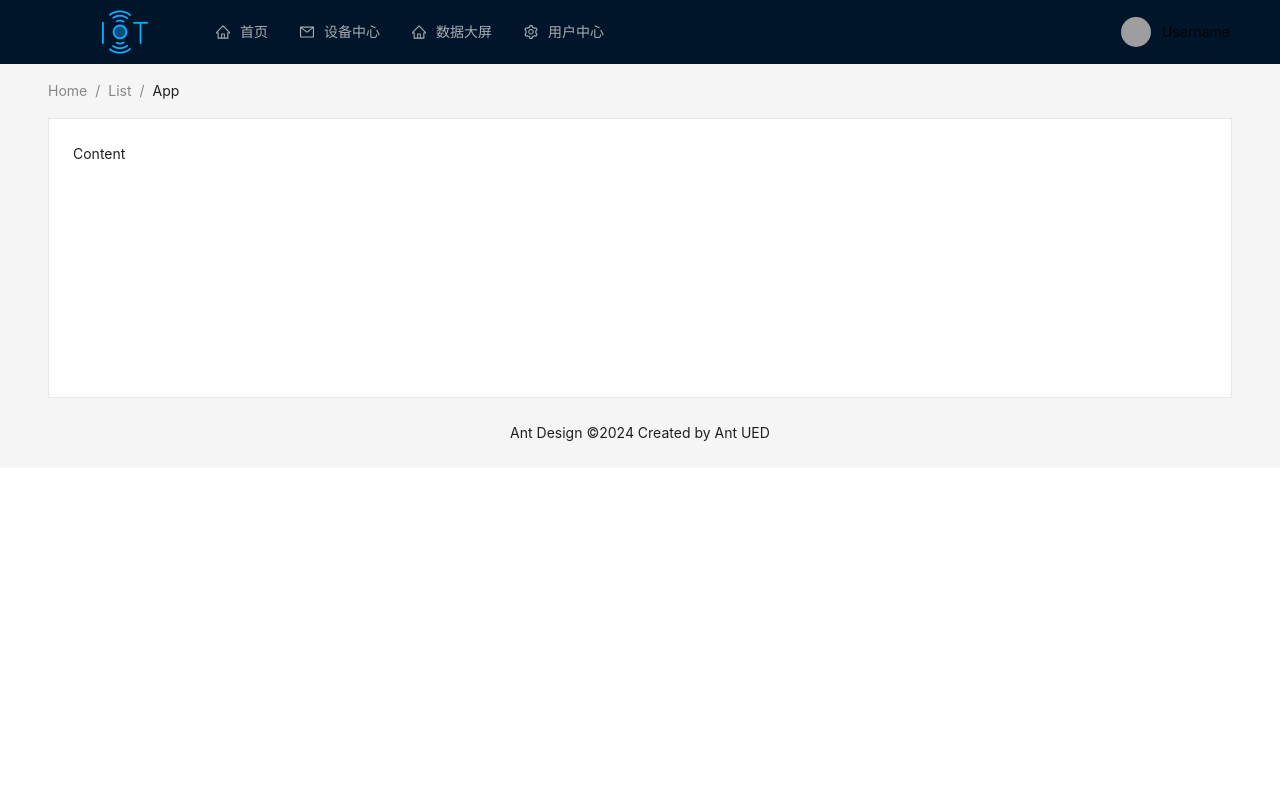
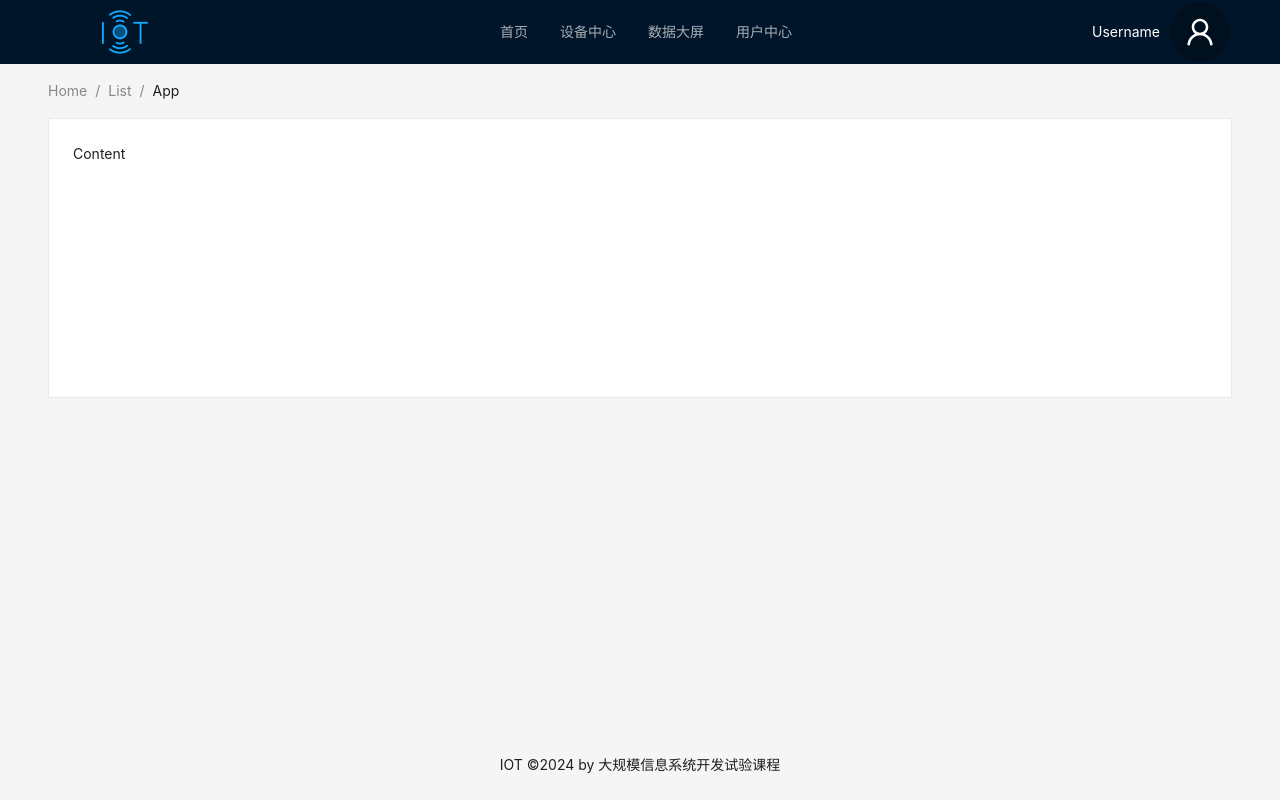
Before and after one commit to Taizong1/iot, a React (Create React App) app in the folder frontend/: page /index in a window 1280 px wide. Built offline with nearby package versions, Linux system fonts and the light colour scheme; grey boxes are pictures that could not be loaded.

Commit message:
VIEW: reference finish

```diff
--- a/frontend/src/App.js
+++ b/frontend/src/App.js
@@ -3,11 +3,10 @@ import Register from "./views/Register"
 import View404 from  "./views/Others/404"
 import { Routes, Route ,Navigate} from 'react-router-dom';
 import Login from "./views/Login";
-import Reference from "./views/reference/reference";
+
 const DefaultLayout = React.lazy(() => import('./containers'));
 const App = () => (
   <Routes>
-      <Route path="/reference" element={<Reference />} />
       <Route path="/" element={<Navigate to="/login" />} />
       <Route path="/login" element={<Login />} />
     <Route path="/register" element={<Register />} />
--- a/frontend/src/containers/index.js
+++ b/frontend/src/containers/index.js
@@ -1,3 +1,5 @@
 import DefaultLayout from "./layout.jsx";
 
 export default DefaultLayout;
+
+//containers文件夹中，AppAside/AppFooter/AppHeader/DefaultLayout是侧边栏（被注释），选择效果更好的顶栏layout.jsx
--- a/frontend/src/containers/layout.jsx
+++ b/frontend/src/containers/layout.jsx
@@ -3,8 +3,9 @@ import { Breadcrumb, Layout, Menu, theme ,Avatar } from 'antd';
 import menus from "./menu";
 import "./style.css"
 import {Routes, Route, Navigate,useNavigate, Outlet} from "react-router-dom";
-
+import { UserOutlined } from '@ant-design/icons';
 import routes from "../routes/index.js";
+import { Link } from 'react-router-dom';
 const { Header, Content, Footer } = Layout;
 
 
@@ -14,27 +15,30 @@ const DefaultLayout = () => {
     token: { colorBgContainer, borderRadiusLG },
   } = theme.useToken();
   return (
-    <Layout>
+    <Layout style={{ minHeight: "100vh", display: "flex", flexDirection: "column" }}>
       <Header
         style={{
           display: 'flex',
           alignItems: 'center',
+          justifyContent: 'space-between',
         }}
       >
         <div className="demo-logo" />
         <Menu
           theme="dark"
           mode="horizontal"
-          defaultSelectedKeys={['2']}
-          items={menus}
-          style={{
-            flex: 1,
-            minWidth: 0,
-          }}
-        />
-        <div style={{ display: 'flex', alignItems: 'center' }}>
-            <Avatar src="../assets/images/user.png" /> {/* Replace with the actual path to the user's avatar */}
-            <span style={{ marginLeft: '10px' }}>Username</span> {/* Replace "Username" with the actual username */}
+          defaultSelectedKeys={['home']}
+          style={{ minWidth: 0 }}
+        >
+          {menus.map(item => (
+            <Menu.Item key={item.key}>
+              <Link to={item.path}>{item.label}</Link>
+            </Menu.Item>
+          ))}
+        </Menu>
+        <div style={{ display: 'flex', alignItems: 'center', justifyContent: 'flex-end' }}>
+            <span style={{ color: 'white', marginRight: '10px' }}>Username</span>
+            <Avatar size={60} icon={<UserOutlined />} />
         </div>
       </Header>
       <Content
@@ -60,7 +64,7 @@ const DefaultLayout = () => {
           textAlign: 'center',
         }}
       >
-        Ant Design ©{new Date().getFullYear()} Created by Ant UED
+        IOT ©{new Date().getFullYear()}  by 大规模信息系统开发试验课程
       </Footer>
     </Layout>
   );
--- a/frontend/src/containers/menu.js
+++ b/frontend/src/containers/menu.js
@@ -1,15 +1,15 @@
 import { HomeOutlined, MailOutlined, SettingOutlined } from '@ant-design/icons';
 
-const menu = [
+const menus = [
   {
     label: '首页',
-    key: 'Index',
+    key: 1,
     icon: <HomeOutlined />,
-
+    path:"/index",
   },
   {
     label: '设备中心',
-    key: 'Device',
+    key: 2,
     icon: <MailOutlined />,
     children: [
       {
@@ -50,9 +50,9 @@ const menu = [
   },
   {
     label: '用户中心',
-    key: 'User',
+    key: 3,
     icon: <SettingOutlined />,
-
+    path:"/reference"
   },
 ];
-export default menu;
+export default menus;
--- a/frontend/src/routes/index.js
+++ b/frontend/src/routes/index.js
@@ -2,10 +2,12 @@ import React, { Suspense } from "react";
 import { Route, Switch } from "react-router-dom";
 
 import Index from "../views/Index";
+import Reference from "../views/reference";
 //const Device = React.lazy(() => import(/* webpackChunkName: 'device' */ "../views/Device"));
 //const About = React.lazy(() => import(/* webpackChunkName: 'about' */ "../views/About"));
 const routes = [
   { path: "/index", exact: true, name: "Index", component: Index, auth: [1] },
+  { path: "/reference", exact: true, name: "Reference", component: Reference, auth: [1] },
   //{ path: "/device", exact: false, name: "设备", component: Device, auth: [1] },
   //{ path: "/about", exact: false, name: "关于", component: About, auth: [1] }
 ];
--- /dev/null
+++ b/frontend/src/views/reference/index.js
@@ -0,0 +1,25 @@
+import React from 'react';
+import { Breadcrumb, Layout, Menu, theme } from 'antd';
+import Reference from './reference';
+const Index = () => {
+  return (
+    <div>
+      <Breadcrumb style={{ margin: '16px 0' }}>
+          <Breadcrumb.Item>首页</Breadcrumb.Item>
+          <Breadcrumb.Item>用户中心</Breadcrumb.Item>
+        </Breadcrumb>
+        <div
+          style={{
+            background: 'white', // Set the background color to white
+            minHeight: 280,
+            padding: 24,
+            border: '1px solid #e8e8e8', // Add a 1px solid border with the specified color
+          }}
+        >
+          <Reference/>
+        </div>
+    </div>
+  );
+}
+
+export default Index;
--- a/frontend/src/views/reference/reference.js
+++ b/frontend/src/views/reference/reference.js
@@ -1,12 +1,12 @@
 import React from "react";
-import Navigator from "../../components/navigator/navigator";
+
 import UpdateUserInformation from "../../components/navigator/UpdateUserInformation";
 
 function Reference()
 {
         return(
         <div>
-        <Navigator/>
+
         <UpdateUserInformation style={{top:'0'}}/>
         </div>
 
```
Also changed, not shown: frontend/src/components/navigator/UpdateUserInformation.js (+10 -179 lines), frontend/src/assets/images/default.png (added), 1 other file (tests, documents, lock files or other folders).
